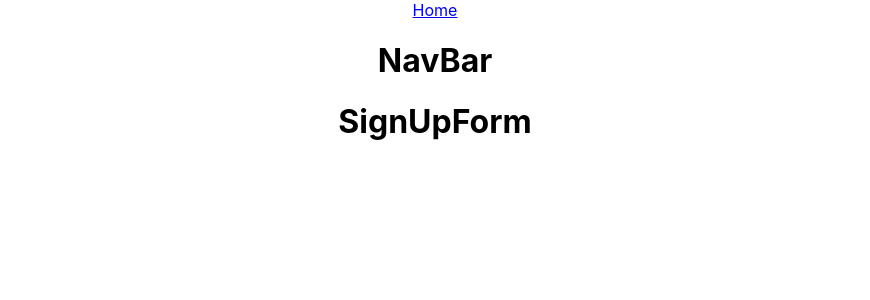
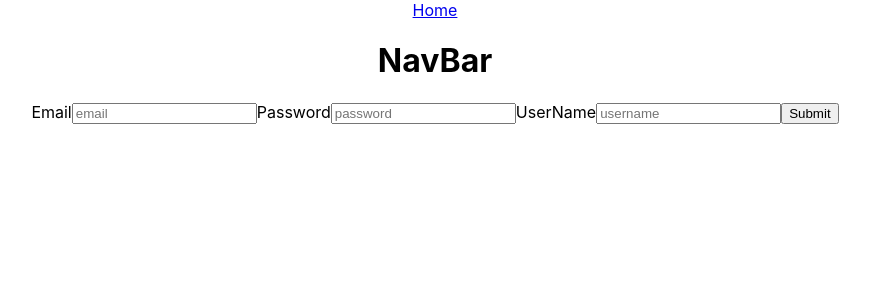
Before and after one commit to lambda-webpt-rta/bw_rta_frontend, a React (Create React App) app: page /signup in a window 1280 px wide. Shown: the top 300 px of the page, without its empty margins (205-1075 px from the left). Built offline with nearby package versions, Linux system fonts and the light colour scheme.

Commit message:
App.js adds Route for loginform. SignUpForm adds state for newuser email/name/password and a basic form with handle change and submoit funciton. logs new user object to console and redirects to login screen on submit. Need to add type checking of some kind or tryout Formik and YUP

```diff
--- a/src/App.js
+++ b/src/App.js
@@ -13,7 +13,7 @@ function App() {
       <NavBar />
       <Route path="/signup" component={SignUpForm} />
       <Route exact path="/" component={DashBoard} />
-
+      <Route path="/login" component={LoginForm} />
     </div>
   );
 }
--- a/src/SignUpForm.js
+++ b/src/SignUpForm.js
@@ -1,9 +1,33 @@
-import React from "react"
+import React, {useState} from "react"
+import {withRouter} from 'react-router-dom'
+
+const SignUpForm=( props ) => {
+    const initialUser={email: '', password: '', username: '', }
+    const [newUser, setNewUser]=useState( initialUser );
+    const handleChange=( event ) => {
+        setNewUser( {...newUser, [event.target.name]: event.target.value} );
+    }
+    const registerUser=( event ) => {
+        event.preventDefault();
+        console.log( newUser, props );
+
+    }
 
 
-const SignUpForm=() => {
+
     return (
-        <h1>SignUpForm</h1>
+        <form onSubmit={registerUser}>
+            <label>Email
+            <input type="text" name="email" placeholder="email" onChange={handleChange} value={newUser.email} />
+            </label>
+            <label>Password
+            <input type="text" name="password" placeholder="password" onChange={handleChange} value={newUser.password} />
+            </label>
+            <label>UserName
+            <input type="text" name="username" placeholder="username" onChange={handleChange} value={newUser.username} />
+            </label>
+            <button type="submit">Submit</button>
+        </form>
     )
 }
-export default SignUpForm
+export default withRouter( SignUpForm )
```
